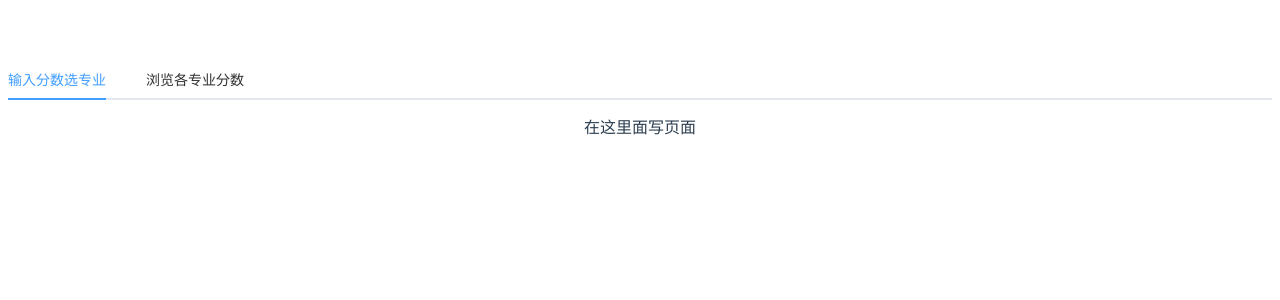
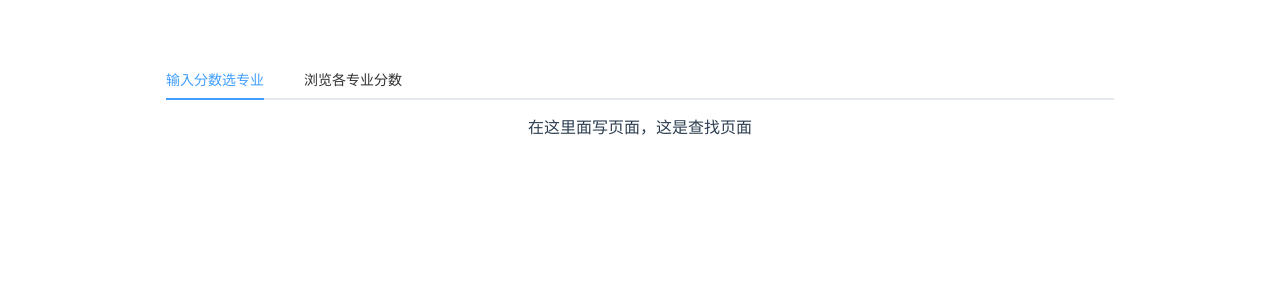
Before and after one commit to Sirlanri/TNCEE-query, a Vue app: page / in a window 1280 px wide. Shown: the top 300 px of the page. Built offline with nearby package versions, Linux system fonts and the light colour scheme.

Commit message:
大体框架OK，开启DEV分支

```diff
--- a/src/views/Browse.vue
+++ b/src/views/Browse.vue
@@ -1,6 +1,8 @@
 <template>
   <div>
-      浏览页面
+      <keep-alive>
+          这是浏览页面
+      </keep-alive>
   </div>
 </template>
 
--- a/src/views/Forecast.vue
+++ b/src/views/Forecast.vue
@@ -1,7 +1,7 @@
 <template>
   <div>
       <keep-alive>
-        在这里面写页面
+        在这里面写页面，这是查找页面
       </keep-alive>
   </div>
 </template>
--- a/src/views/Home.vue
+++ b/src/views/Home.vue
@@ -1,47 +1,43 @@
 <template>
   <div class="home">
-
-    <el-tabs v-model="activeName" @tab-click="change">
-
-        <el-tab-pane label="输入分数选专业" name="search" >
+    <el-row type="flex" class="row-bg" justify="center">
+      <el-col :span="18">
+        <el-tabs v-model="activeName">
+          <el-tab-pane label="输入分数选专业" name="search">
             <first></first>
           </el-tab-pane>
 
-      <el-tab-pane label="浏览各专业分数" name="browse" >
+          <el-tab-pane label="浏览各专业分数" name="browse">
             <second></second>
           </el-tab-pane>
         </el-tabs>
 
         <router-view></router-view>
-
+      </el-col>
+    </el-row>
   </div>
 </template>
 
 <script>
-import forecast from '@/views/Forecast.vue';
-import browse from '@/views/Browse.vue';
+import forecast from "@/views/Forecast.vue";
+import browse from "@/views/Browse.vue";
 
 export default {
-  name: 'Home',
+  name: "Home",
   components: {
-    first:forecast,
-    second:browse
+    first: forecast,
+    second: browse
   },
-  data(){
+  data() {
     return {
-      activeName:"search",
-    }
+      activeName: "search"
+    };
   },
-  methods:{
-    change(tab, event){
-      console.log(tab,event)
-    },
+  methods: {
 
   }
-
-}
+};
 </script>
 
 <style>
-
 </style>
```
Lines whose indentation alone changed are shown as unchanged.
